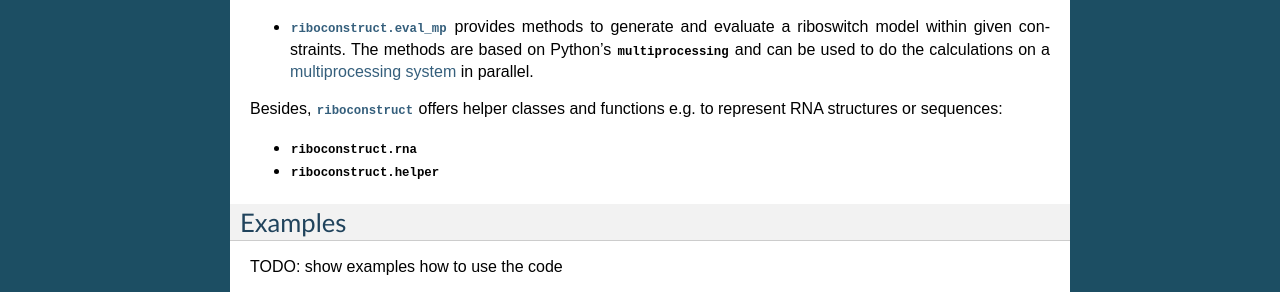
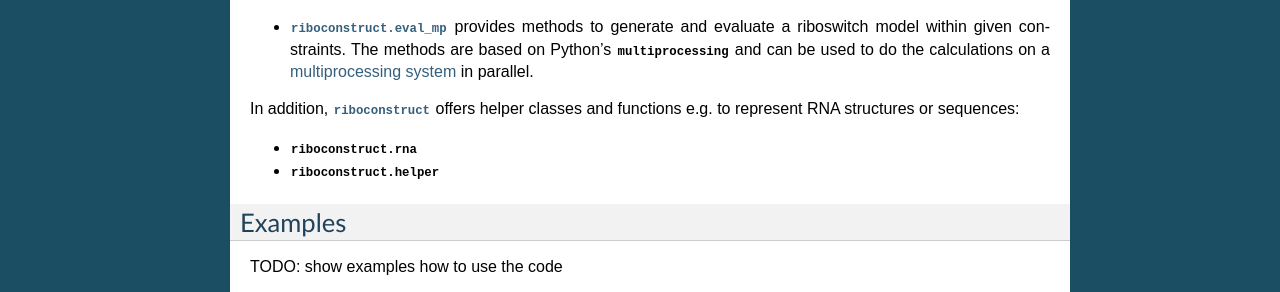
Before and after one commit to johncalls/riboconstruct, a Sphinx documentation site: the page built from doc/index.rst, in a window 1280 px wide. Shown: the part 410-702 px from the top of the page. Built offline with Sphinx 7.4.7, drawn with Linux system fonts in a browser that asks for light colours; formulas are drawn with MathJax 3.

Commit message:
modified docu

```diff
--- a/doc/index.rst
+++ b/doc/index.rst
@@ -18,7 +18,7 @@ To generate and evaluate riboswitches the following subpackage can be used:
 
 * :mod:`riboconstruct.eval_mp` provides methods to generate and evaluate a riboswitch model within given constraints. The methods are based on Python's :mod:`multiprocessing` and can be used to do the calculations on a `multiprocessing system`_ in parallel.
 
-Besides, :mod:`riboconstruct` offers helper classes and functions e.g. to represent RNA structures or sequences:
+In addition, :mod:`riboconstruct` offers helper classes and functions e.g. to represent RNA structures or sequences:
 
 * :mod:`riboconstruct.rna`
 * :mod:`riboconstruct.helper`
```
